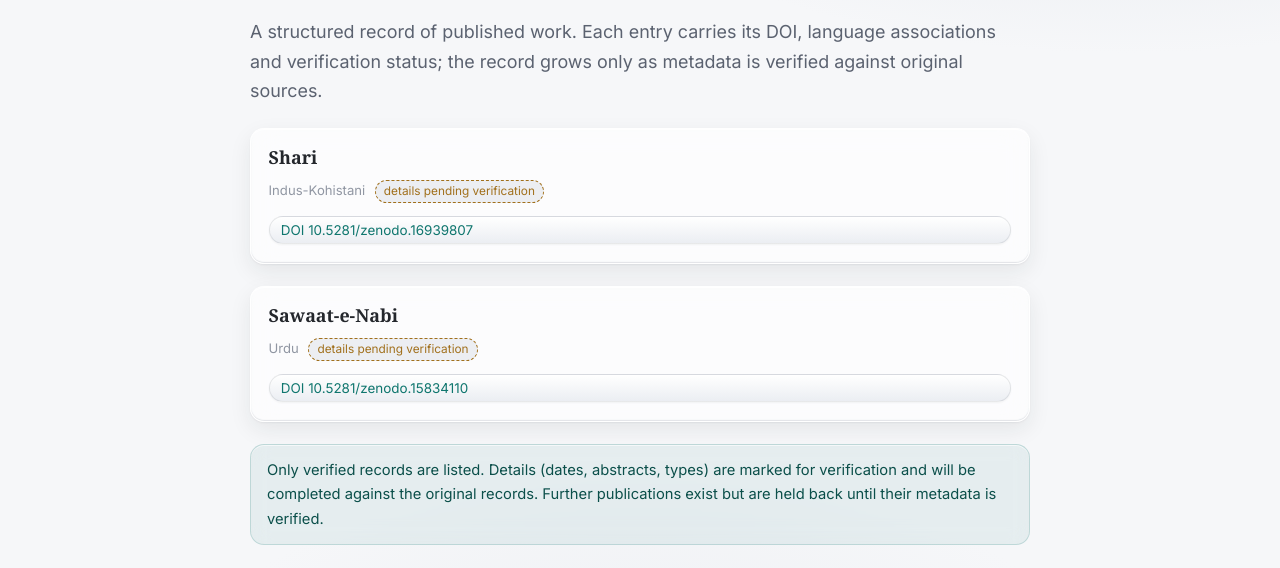
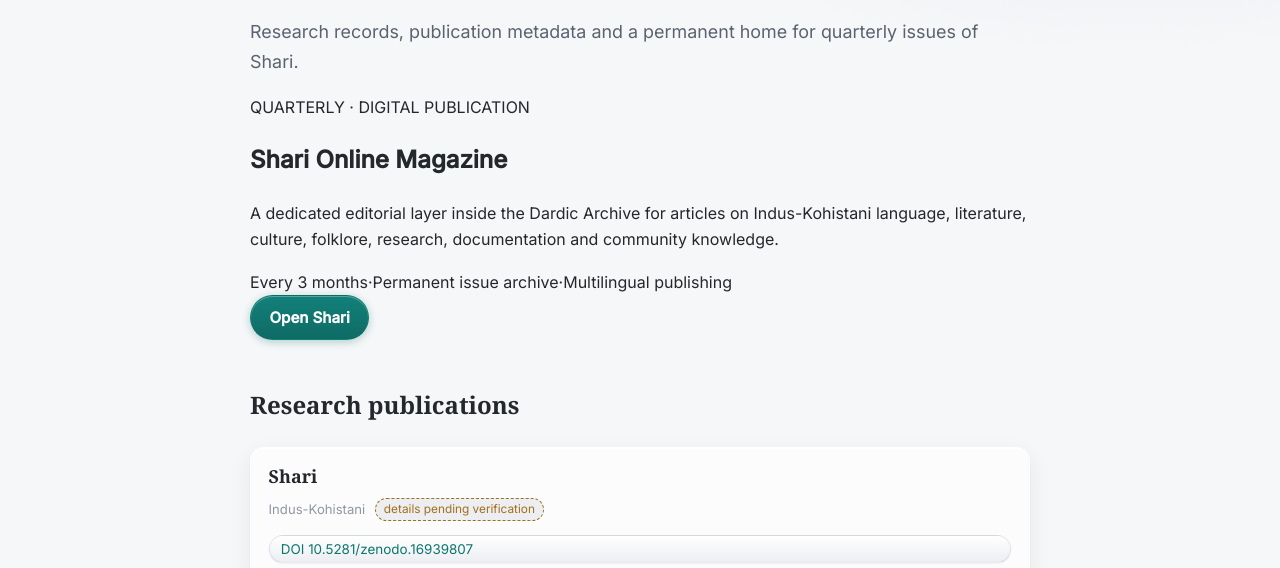
Before and after one commit to xl8saif/dardic-archive, an Astro site: page /publications in a window 1280 px wide. Shown: the part 232-800 px from the top of the page. Built offline with nearby package versions, Linux system fonts and the light colour scheme; Astro itself is replaced by a stand-in of ours; a small style sheet from the web is missing.

Commit message:
Add Shari Online Magazine to publications hub

```diff
--- a/src/pages/publications.astro
+++ b/src/pages/publications.astro
@@ -8,10 +8,26 @@
     <div class="container" style="max-width: 820px;">
       <h1 style="font-family: var(--font-latin);">Publications</h1>
       <p class="lede">
-        A structured record of published work. Each entry carries its DOI, language
-        associations and verification status; the record grows only as metadata is
-        verified against original sources.
+        Research records, publication metadata and a permanent home for quarterly issues of Shari.
       </p>
+
+      <section class="publication-feature">
+        <div>
+          <div class="magazine-kicker">QUARTERLY · DIGITAL PUBLICATION</div>
+          <h2><span class="magazine-name">Shari</span> Online Magazine</h2>
+          <p>
+            A dedicated editorial layer inside the Dardic Archive for articles on
+            Indus-Kohistani language, literature, culture, folklore, research,
+            documentation and community knowledge.
+          </p>
+          <div class="publication-feature-meta">
+            <span>Every 3 months</span><span>·</span><span>Permanent issue archive</span><span>·</span><span>Multilingual publishing</span>
+          </div>
+        </div>
+        <a class="btn btn-primary" href="/publications/shari/">Open Shari</a>
+      </section>
+
+      <h2 style="font-family: var(--font-latin); margin-top:2.8rem;">Research publications</h2>
 
       {PUBLICATIONS.map((pub) => (
         <article class="card" style="margin: 1.4rem 0;">
```
